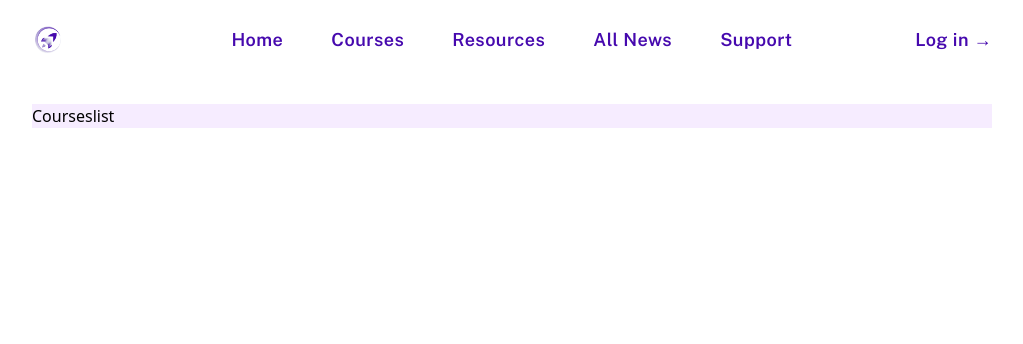
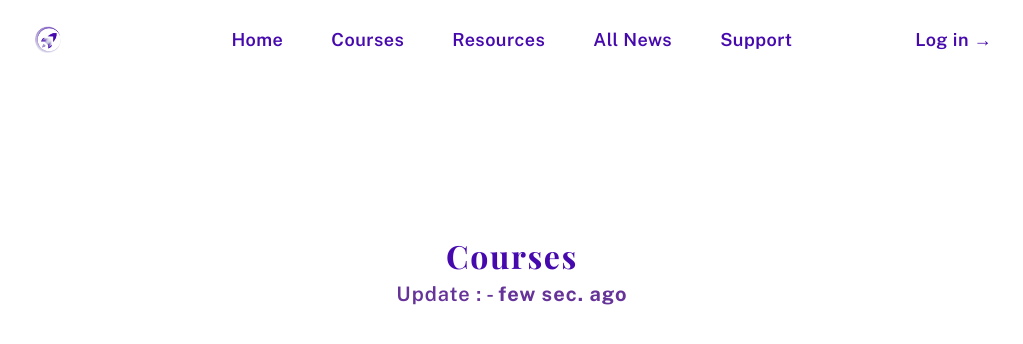
Before and after one commit to SwaroopArya65/ISRO-SpaceHub, a React (Vite) app in the folder frontend/: page /courses in a window 1280 px wide. Shown: the top 344 px of the page, without its empty margins (128-1151 px from the left). Built offline with nearby package versions, Linux system fonts and the light colour scheme; a web font is replaced by a local one.

Commit message:
Adding and desgin a text

```diff
--- a/frontend/src/components/Courseslist.jsx
+++ b/frontend/src/components/Courseslist.jsx
@@ -3,8 +3,11 @@ import courimg from '../assets/sc2.jpg';
 
 const Courseslist = () => {
     return (
-        <div className=''>
-            Courseslist
+        <div className='mt-52'>
+            <div className='flex items-center justify-center flex-col'>
+                <h1 className='font-playfair font-bold tracking-wider text-[2rem] text-text-color2'>Courses</h1>
+                <p className='font-publicSans font-semibold tracking-wider text-xl text-text-color'>Update : - <span className='font-publicSans font-bold tracking-wider text-xl text-text-color'>few sec. ago</span></p>
+            </div>
         </div>
     )
 }
--- a/frontend/src/pages/Courses.jsx
+++ b/frontend/src/pages/Courses.jsx
@@ -9,9 +9,7 @@ const Courses = () => {
                 <Navbar />
             </div>
             <div className='p-6 lg:px-40'>
-                <div className='mt-20 bg-bg2'>
-                    <Courseslist />
-                </div>
+                <Courseslist />
             </div>
         </div>
     )
```
